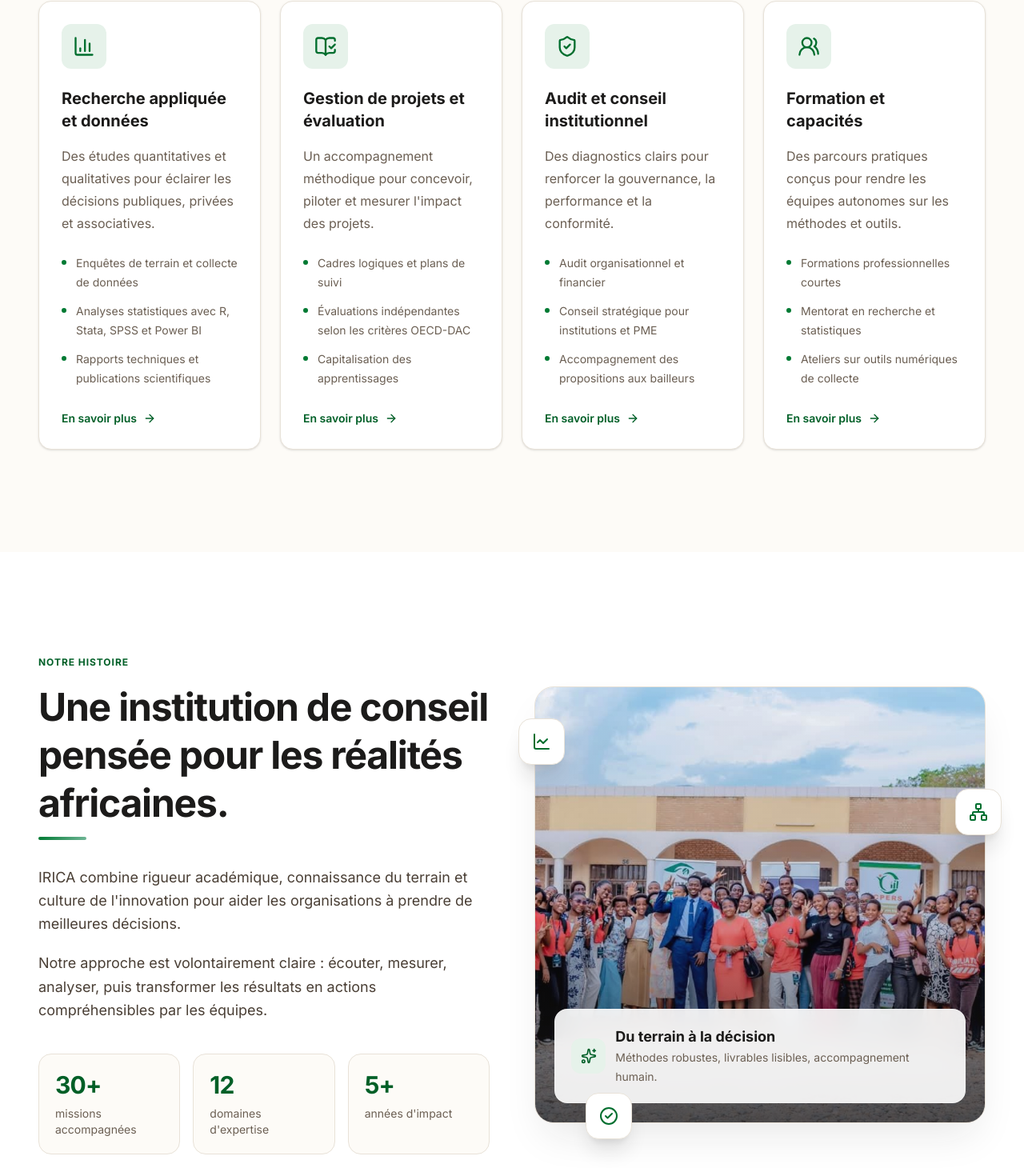
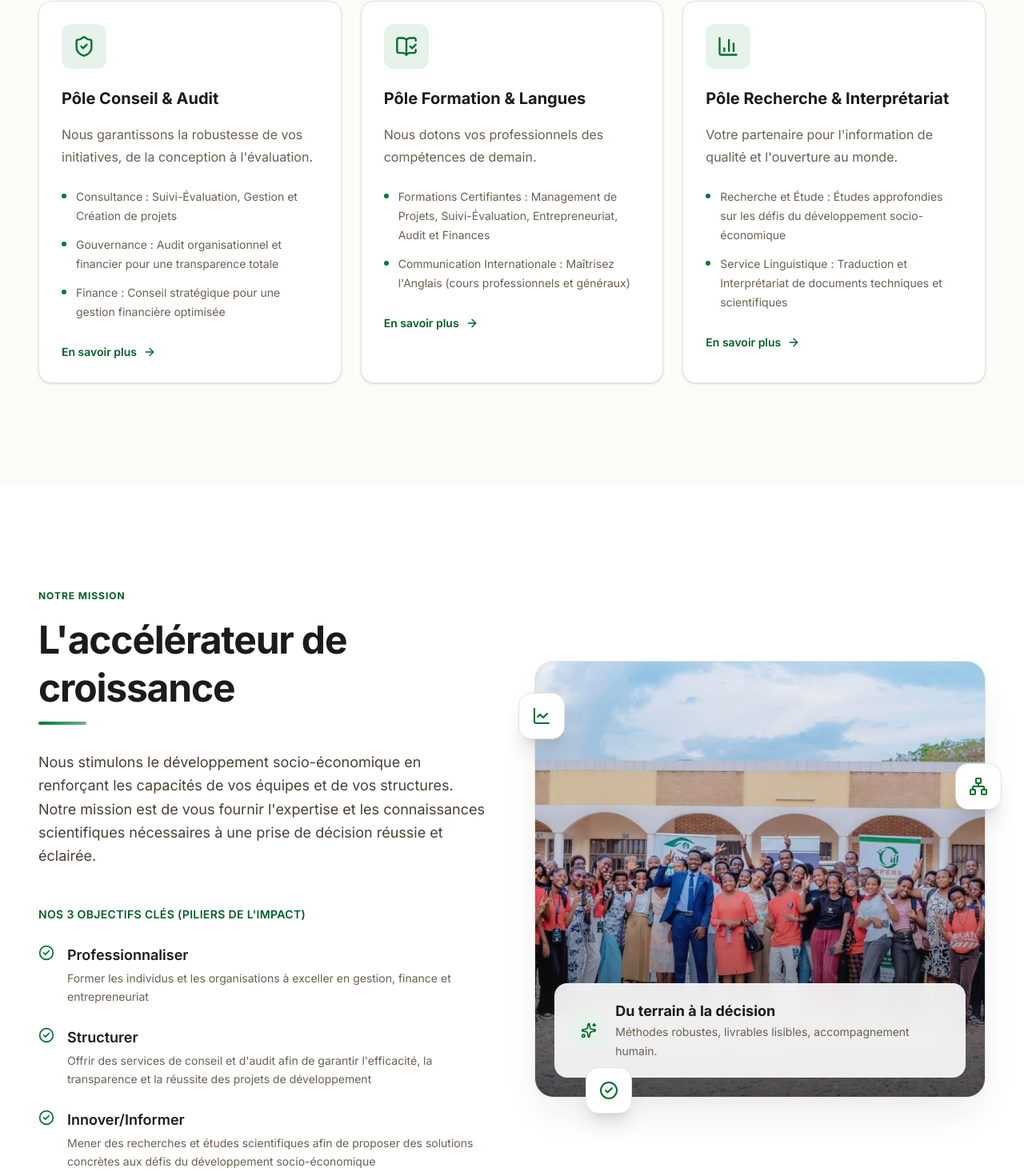
Before and after one commit to APDYd-dotcom/Irica, a React (Vite) app: page / in a window 1280 px wide. Shown: the part 1231-2701 px from the top of the page at 80% size. Built offline with nearby package versions, Linux system fonts and the light colour scheme; no server answers.

Commit message:
Version Beta

```diff
--- a/src/components/About/About.jsx
+++ b/src/components/About/About.jsx
@@ -3,10 +3,22 @@ import { motion } from "framer-motion";
 import Container from "../Layout/Container";
 import { EASE } from "../../animations/variants";
 
-const stats = [
-  { value: "30+", label: "missions accompagnées" },
-  { value: "12", label: "domaines d'expertise" },
-  { value: "5+", label: "années d'impact" },
+const objectives = [
+  {
+    name: "Professionnaliser",
+    description:
+      "Former les individus et les organisations à exceller en gestion, finance et entrepreneuriat",
+  },
+  {
+    name: "Structurer",
+    description:
+      "Offrir des services de conseil et d'audit afin de garantir l'efficacité, la transparence et la réussite des projets de développement",
+  },
+  {
+    name: "Innover/Informer",
+    description:
+      "Mener des recherches et études scientifiques afin de proposer des solutions concrètes aux défis du développement socio-économique",
+  },
 ];
 
 function About() {
@@ -20,27 +32,29 @@ function About() {
             viewport={{ once: true, amount: 0.25 }}
             transition={{ duration: 0.55, ease: EASE }}
           >
-            <p className="eyebrow text-primary-700">Notre histoire</p>
-            <h2 className="section-title mt-4">
-              Une institution de conseil pensée pour les réalités africaines.
-            </h2>
+            <p className="eyebrow text-primary-700">Notre Mission</p>
+            <h2 className="section-title mt-4">L'accélérateur de croissance</h2>
             <p className="mt-8">
-              IRICA combine rigueur académique, connaissance du terrain et culture de
-              l'innovation pour aider les organisations à prendre de meilleures décisions.
-            </p>
-            <p className="mt-5">
-              Notre approche est volontairement claire : écouter, mesurer, analyser, puis
-              transformer les résultats en actions compréhensibles par les équipes.
+              Nous stimulons le développement socio-économique en renforçant les capacités de
+              vos équipes et de vos structures. Notre mission est de vous fournir l'expertise et
+              les connaissances scientifiques nécessaires à une prise de décision réussie et
+              éclairée.
             </p>
 
-            <div className="mt-10 grid gap-4 sm:grid-cols-3">
-              {stats.map((stat) => (
-                <div key={stat.label} className="rounded-2xl border border-neutral-200 bg-neutral-50 p-5">
-                  <div className="text-3xl font-bold tracking-tight text-primary-700">{stat.value}</div>
-                  <div className="mt-2 text-sm leading-5 text-neutral-600">{stat.label}</div>
-                </div>
+            <p className="mt-12 text-sm font-semibold uppercase tracking-wide text-primary-700">
+              Nos 3 objectifs clés (piliers de l'impact)
+            </p>
+            <ul className="mt-6 space-y-6">
+              {objectives.map((objective) => (
+                <li key={objective.name} className="flex gap-4">
+                  <CheckCircle2 className="mt-0.5 h-5 w-5 flex-none text-primary-600" />
+                  <div>
+                    <p className="font-semibold text-ink">{objective.name}</p>
+                    <p className="mt-1 text-sm text-neutral-600">{objective.description}</p>
+                  </div>
+                </li>
               ))}
-            </div>
+            </ul>
           </motion.div>
 
           <motion.div
--- a/src/components/Programs/ProgramsComingSoon.jsx
+++ b/src/components/Programs/ProgramsComingSoon.jsx
@@ -13,7 +13,7 @@ const SLIDES = [
   {
     key: "internship",
     titleKey: "programs.comingSoon.internship",
-    image: "/images/5.jpg",
+    image: "/images/train4.jpeg",
   },
   {
     key: "capstone",
--- a/src/components/Services/Services.jsx
+++ b/src/components/Services/Services.jsx
@@ -1,4 +1,4 @@
-import { BarChart3, BookOpenCheck, ShieldCheck, UsersRound } from "lucide-react";
+import { BarChart3, BookOpenCheck, ShieldCheck } from "lucide-react";
 import { motion } from "framer-motion";
 import Container from "../Layout/Container";
 import ServiceCard from "./ServiceCard";
@@ -6,11 +6,13 @@ import { useLanguage } from "../../i18n/LanguageContext";
 import { EASE } from "../../animations/variants";
 
 const serviceDefs = [
-  { key: "research", icon: BarChart3 },
-  { key: "project", icon: BookOpenCheck },
-  { key: "audit", icon: ShieldCheck },
-  { key: "capacity", icon: UsersRound },
+  { key: "conseilAudit", icon: ShieldCheck },
+  { key: "formationLangues", icon: BookOpenCheck },
+  { key: "rechercheInterpretariat", icon: BarChart3 },
 ];
+
+// Upper bound for bullet slots; pillars declare fewer than this (some have 2).
+const MAX_POINTS = 4;
 
 function Services() {
   const { t } = useLanguage();
@@ -19,11 +21,13 @@ function Services() {
     title: t(`services.items.${s.key}.title`),
     icon: s.icon,
     description: t(`services.items.${s.key}.description`),
-    points: [
-      t(`services.items.${s.key}.points.0`),
-      t(`services.items.${s.key}.points.1`),
-      t(`services.items.${s.key}.points.2`),
-    ],
+    // t() falls back to returning the lookup path itself when a key is missing,
+    // so unused slots are dropped instead of rendering as visible bullet text.
+    points: Array.from({ length: MAX_POINTS }, (_, i) => {
+      const path = `services.items.${s.key}.points.${i}`;
+      const value = t(path);
+      return value === path ? null : value;
+    }).filter(Boolean),
   }));
 
   return (
@@ -42,7 +46,7 @@ function Services() {
         </motion.div>
 
         <motion.div
-          className="grid gap-6 md:grid-cols-2 xl:grid-cols-4"
+          className="grid gap-6 md:grid-cols-2 xl:grid-cols-3"
           initial="hidden"
           whileInView="visible"
           viewport={{ once: true, amount: 0.15 }}
--- a/src/i18n/translations.js
+++ b/src/i18n/translations.js
@@ -56,49 +56,37 @@ const translations = {
       secondary: "Découvrir nos services",
     },
     services: {
-      eyebrow: "Services",
-      title: "Des expertises intégrées, sans complexité inutile.",
+      eyebrow: "Nos Services",
+      title: "Trois pôles d'expertises immersives",
       description:
-        "IRICA réunit recherche, évaluation, conseil et formation dans une expérience sobre, structurée et orientée vers l'action.",
+        "Votre partenaire pour l'information de qualité, la performance organisationnelle et l'ouverture au monde.",
       items: {
-        research: {
-          title: "Recherche appliquée et données",
+        conseilAudit: {
+          title: "Pôle Conseil & Audit",
           description:
-            "Des études quantitatives et qualitatives pour éclairer les décisions publiques, privées et associatives.",
+            "Nous garantissons la robustesse de vos initiatives, de la conception à l'évaluation.",
           points: [
-            "Enquêtes de terrain et collecte de données",
-            "Analyses statistiques avec R, Stata, SPSS et Power BI",
-            "Rapports techniques et publications scientifiques",
+            "Consultance : Suivi-Évaluation, Gestion et Création de projets",
+            "Gouvernance : Audit organisationnel et financier pour une transparence totale",
+            "Finance : Conseil stratégique pour une gestion financière optimisée",
           ],
         },
-        project: {
-          title: "Gestion de projets et évaluation",
+        formationLangues: {
+          title: "Pôle Formation & Langues",
           description:
-            "Un accompagnement méthodique pour concevoir, piloter et mesurer l'impact des projets.",
+            "Nous dotons vos professionnels des compétences de demain.",
           points: [
-            "Cadres logiques et plans de suivi",
-            "Évaluations indépendantes selon les critères OECD-DAC",
-            "Capitalisation des apprentissages",
+            "Formations Certifiantes : Management de Projets, Suivi-Évaluation, Entrepreneuriat, Audit et Finances",
+            "Communication Internationale : Maîtrisez l'Anglais (cours professionnels et généraux)",
           ],
         },
-        audit: {
-          title: "Audit et conseil institutionnel",
+        rechercheInterpretariat: {
+          title: "Pôle Recherche & Interprétariat",
           description:
-            "Des diagnostics clairs pour renforcer la gouvernance, la performance et la conformité.",
+            "Votre partenaire pour l'information de qualité et l'ouverture au monde.",
           points: [
-            "Audit organisationnel et financier",
-            "Conseil stratégique pour institutions et PME",
-            "Accompagnement des propositions aux bailleurs",
-          ],
-        },
-        capacity: {
-          title: "Formation et capacités",
-          description:
-            "Des parcours pratiques conçus pour rendre les équipes autonomes sur les méthodes et outils.",
-          points: [
-            "Formations professionnelles courtes",
-            "Mentorat en recherche et statistiques",
-            "Ateliers sur outils numériques de collecte",
+            "Recherche et Étude : Études approfondies sur les défis du développement socio-économique",
+            "Service Linguistique : Traduction et Interprétariat de documents techniques et scientifiques",
           ],
         },
       },
@@ -438,49 +426,37 @@ const translations = {
       secondary: "Discover our services",
     },
     services: {
-      eyebrow: "Services",
-      title: "Integrated expertise, without unnecessary complexity.",
+      eyebrow: "Our Services",
+      title: "Three pillars of immersive expertise",
       description:
-        "IRICA brings together research, evaluation, advisory and training in a sober, structured, action-oriented experience.",
+        "Your partner for quality information, organizational performance, and global openness.",
       items: {
-        research: {
-          title: "Applied Research & Data",
+        conseilAudit: {
+          title: "Advisory & Audit Pillar",
           description:
-            "Quantitative and qualitative studies to inform public, private and civil-society decisions.",
+            "We ensure the robustness of your initiatives, from design to evaluation.",
           points: [
-            "Field surveys and data collection",
-            "Statistical analysis with R, Stata, SPSS and Power BI",
-            "Technical reports and scientific publications",
+            "Consulting: Monitoring & Evaluation, Project Management and Design",
+            "Governance: Organizational and financial audit for full transparency",
+            "Finance: Strategic advisory for optimized financial management",
           ],
         },
-        project: {
-          title: "Project Management & Evaluation",
+        formationLangues: {
+          title: "Training & Languages Pillar",
           description:
-            "Methodical support to design, manage and measure the impact of projects.",
+            "We equip your professionals with tomorrow's skills.",
           points: [
-            "Logical frameworks and monitoring plans",
-            "Independent evaluations against OECD-DAC criteria",
-            "Learning capitalization",
+            "Certified Training: Project Management, Monitoring & Evaluation, Entrepreneurship, Audit and Finance",
+            "International Communication: Master English (professional and general courses)",
           ],
         },
-        audit: {
-          title: "Audit & Institutional Advisory",
+        rechercheInterpretariat: {
+          title: "Research & Interpretation Pillar",
           description:
-            "Clear diagnostics to strengthen governance, performance and compliance.",
+            "Your partner for quality information and global openness.",
           points: [
-            "Organizational and financial audit",
-            "Strategic advisory for institutions and SMEs",
-            "Support for funder proposals",
-          ],
-        },
-        capacity: {
-          title: "Training & Capacity Building",
-          description:
-            "Hands-on programmes designed to make teams self-sufficient in methods and tools.",
-          points: [
-            "Short professional training courses",
-            "Mentoring in research and statistics",
-            "Workshops on digital data-collection tools",
+            "Research & Study: In-depth studies on socio-economic development challenges",
+            "Language Services: Translation and interpretation of technical and scientific documents",
           ],
         },
       },
```
Also changed, not shown: 3 other files (tests, documents, lock files or other folders).
